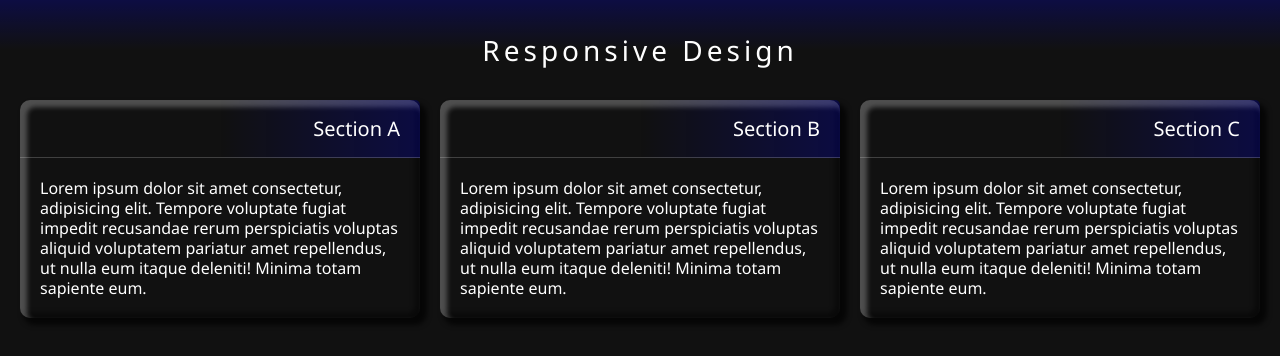
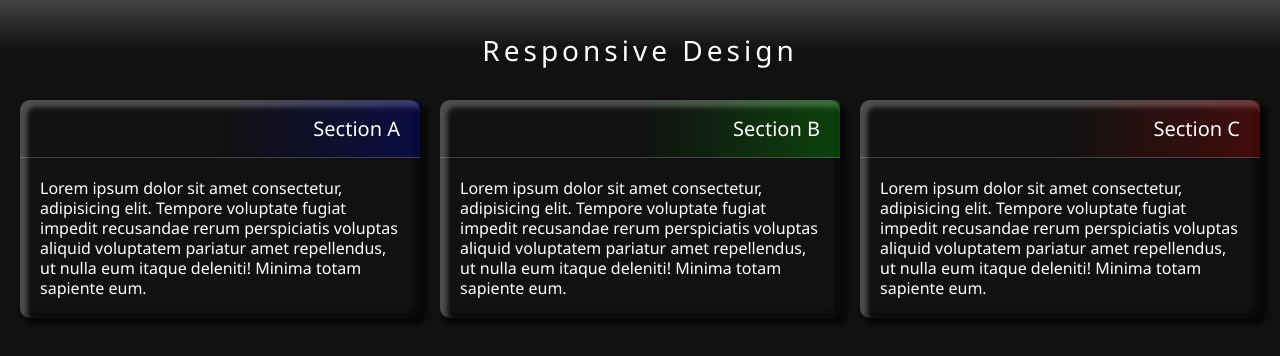
Before and after one commit to amanMahendroo/html-css-javascript-for-web-developers, a plain HTML site: page module2-solution/index.html in a window 1280 px wide. Drawn offline with Linux system fonts and the light colour scheme.

Commit message:
style changes

```diff
--- a/module2-solution/css/style.css
+++ b/module2-solution/css/style.css
@@ -15,7 +15,7 @@ header {
     height: 100px;
     line-height: 100px;
     text-align: center;
-    background: linear-gradient(to bottom, #00c4, transparent, transparent);
+    background: linear-gradient(to bottom, #ccc4, transparent, transparent);
 }
 
 .main {
@@ -38,12 +38,23 @@ header {
 
 .section .title {
     font-size: 1.25em;
-    background: linear-gradient(to right, transparent, transparent, #00c4);
     width: calc(100% - 2 * 20px);
     text-align: right;
     padding: 15px 20px;
     border-radius: 5px 5px 0 0;
     border-bottom: 1px solid #fff3;
+}
+
+.sec-a .title {
+    background: linear-gradient(to right, transparent, transparent, #00c4);
+}
+
+.sec-b .title {
+    background: linear-gradient(to right, transparent, transparent, #0c04);
+}
+
+.sec-c .title {
+    background: linear-gradient(to right, transparent, transparent, #c004);
 }
 
 .section .content {
```
